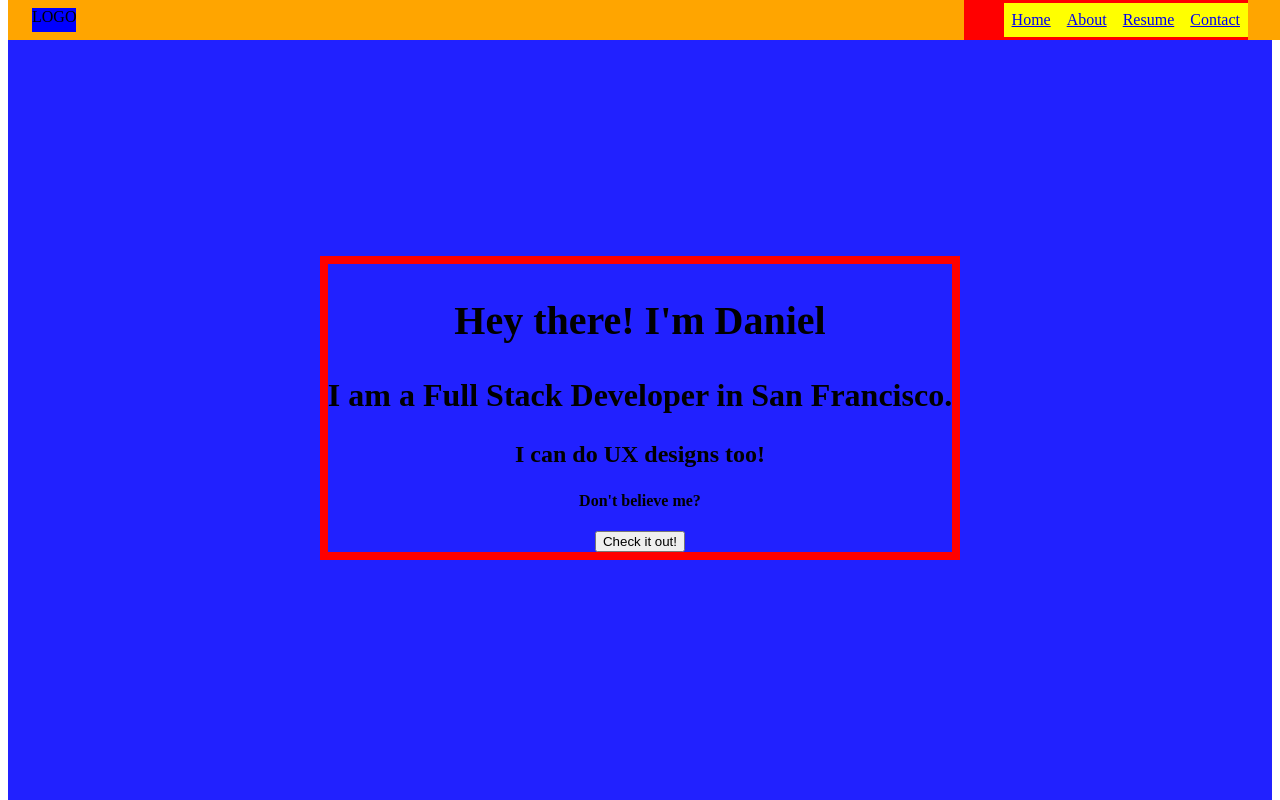
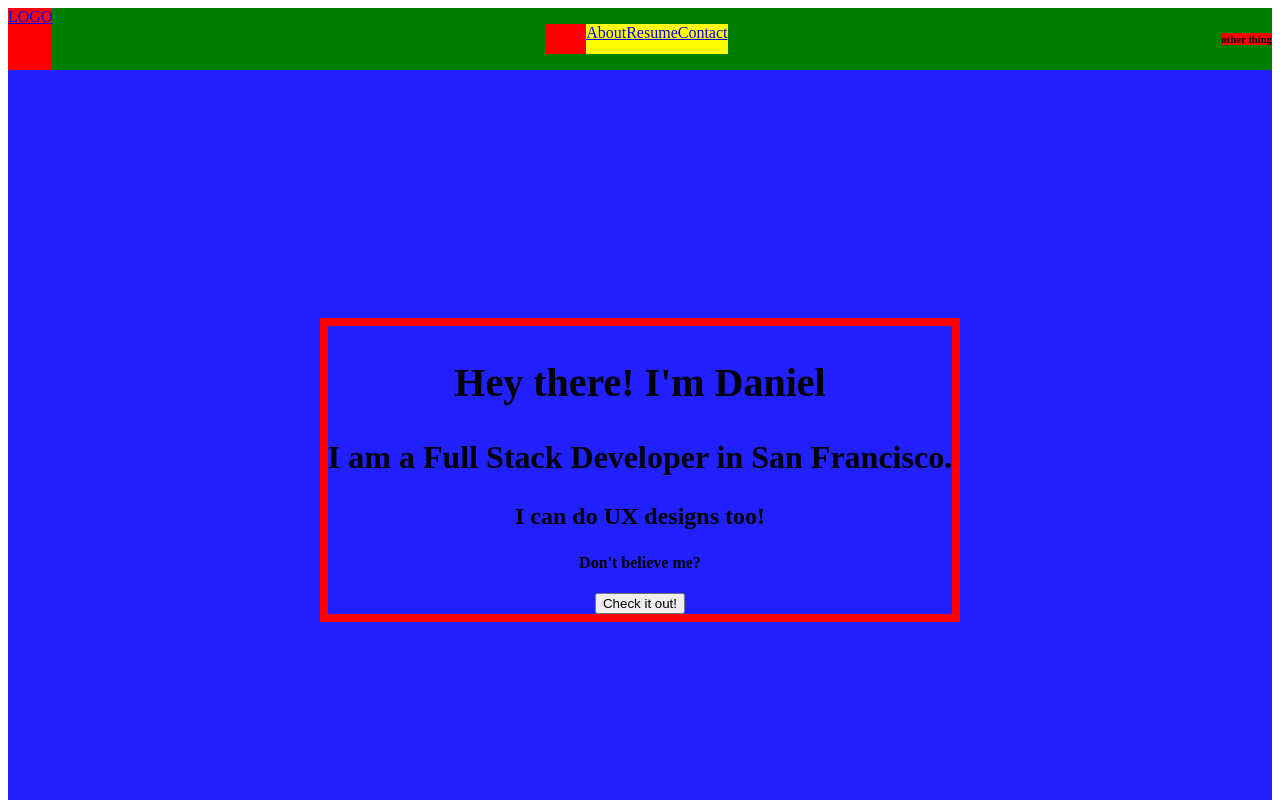
Before and after one commit to dstadz/newport, a React (Create React App) app in the folder frontend/: page / in a window 1280 px wide. Shown: the top 800 px of the page. Built offline with nearby package versions, Linux system fonts and the light colour scheme.

Commit message:
nav re arrange

```diff
--- a/frontend/src/App.js
+++ b/frontend/src/App.js
@@ -30,14 +30,13 @@ const App = () => {
   }
   return (
     <Body>
+      <Nav />
       <Home
         id='Home'
         handleButton={ handleButton }
       />
-      <Nav />
       <About id='About'/>
       <Projects id='Project'/>
-
       <Contact id='Contact' />
       <Footer />
     </Body>
--- a/frontend/src/components/Nav/_sidebar.scss
+++ b/frontend/src/components/Nav/_sidebar.scss
@@ -5,7 +5,7 @@
 ///
 
 /* Sidebar */
-
+/*
 	#sidebar {
 		@include padding(2.5em, 2.5em);
 		background: _palette(bg);
--- a/frontend/src/components/Nav/index.js
+++ b/frontend/src/components/Nav/index.js
@@ -28,17 +28,21 @@ const Nav = () => {
   const node = React.useRef();
   return (
     <x.Nav>
-      <x.logo>LOGO</x.logo>
+      <x.logo><NavLink to='/'>LOGO</NavLink></x.logo>
+
       <x.Ul className='navlinks'>
-        <x.Li><NavLink to='/'>Home</NavLink></x.Li>
         <x.Li><NavLink to='/about'>About</NavLink></x.Li>
         <x.Li><NavLink to='/resume'>Resume</NavLink></x.Li>
         <x.Li><NavLink to='/contact'>Contact</NavLink></x.Li>
       </x.Ul>
+
+      <x.H6>other thing</x.H6>
+{/*}
       <div ref={node}>
         <Burger open={open} setOpen={setOpen} />
         <Menu open={open} setOpen={setOpen} />
       </div>
+  */}
     </x.Nav>
   )
 }
--- a/frontend/src/components/Nav/styles.js
+++ b/frontend/src/components/Nav/styles.js
@@ -2,35 +2,29 @@ import styled from 'styled-components'
 import * as x from '../../styles'
 
 
-export const Nav = styled.nav`
-  height: 5vh;
-  width: 100%;
+// height: 5vh;
+export const Nav = styled.div`
   display: flex;
   justify-content: space-between;
-  background: orange;
-  position: fixed;
-  top: 0;
+
+  background: green;
 `
-export const logo = styled.p`
-  background: blue;
-  height: 3vh;
-  margin: auto;
-  margin-left: 3vh;
+export const logo = styled.span`
+  background: red;
+`
+export const H6 = styled.h6`
+background: red;
 `
 export const Ul = styled.ul`
   display: flex;
   background: red;
   list-style-type: none;
-  height: 100%;
-  margin: 0 5vh;
   @media (max-width:424px){
     display:none
   }
 `
 export const Li = styled.li`
   background:yellow;
-  padding: 1vh;
-  margin:auto;
 `
 export const StyledMenu = styled.nav`
   display: flex;
@@ -43,6 +37,9 @@ export const StyledMenu = styled.nav`
   right: 0%;
   transition: transform 0.3s ease-in-out;
 
+  @media (min-width: 577px) {
+    display:none;
+  }
   @media (max-width: 576px) {
       width: 100%;
     }
@@ -60,7 +57,6 @@ export const StyledMenu = styled.nav`
     }
   }
 `
-
 export const StyledBurger = styled.button`
   position: absolute;
   top: 15%;
```
